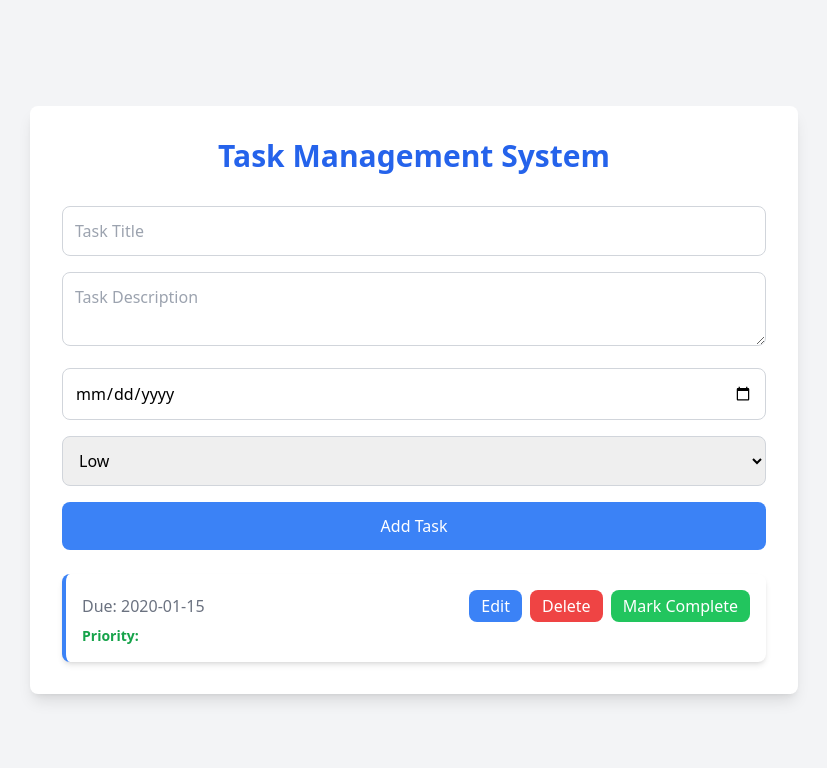
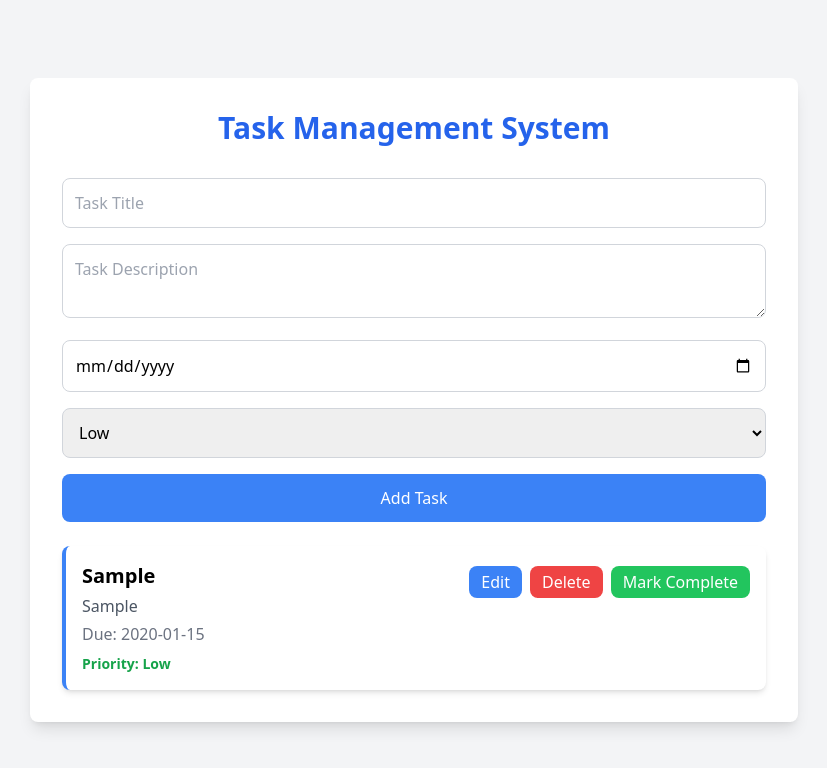
Before and after one commit to nafistanjim/Task-Manager, a React (Create React App) app: page / in a window 1280 px wide. Both pictures are taken after typing "Sample", "Sample", "2020-01-15" into the empty fields and a click on the button "Add Task". Shown: the top 768 px of the page, without its empty margins (226-1053 px from the left). Built offline with nearby package versions, Linux system fonts and the light colour scheme; the HTML template or start-up script is replaced by a standard one.

Commit message:
Basic Requirements Done
Finished all basic tasks.

```diff
--- a/src/App.js
+++ b/src/App.js
@@ -26,15 +26,20 @@ const App = () => {
     setTasks(tasks.map((task) => (task.id === updatedTask.id ? updatedTask : task)));
     setEditingTask(null);
   };
-  // editExistingTask
+
+  const deleteTask = (taskId) => {
+    setTasks(tasks.filter((task) => task.id !== taskId));
+  };
+
+  const markComplete = (taskId) => {
+    setTasks(
+      tasks.map((task) => (task.id === taskId ? { ...task, completed: true } : task))
+    );
+  };
+
   const editExistingTask = (task) => {
     setEditingTask(task);
   };
-  // deleteTask
-  const deleteTask = (taskId) => {
-    setTasks(tasks.filter((task) => task.id !== taskId));
-  };
-  //markComplete
 
   return (
     <div className="min-h-screen flex items-center justify-center bg-gray-100">
@@ -47,6 +52,7 @@ const App = () => {
           tasks={tasks}
           editTask={editExistingTask}
           deleteTask={deleteTask}
+          markComplete={markComplete}
         />
       </div>
     </div>
--- a/src/TaskForm.js
+++ b/src/TaskForm.js
@@ -7,7 +7,7 @@ const TaskForm = ({ addTask, editTask, editingTask }) => {
 
   const handleChange = (e) => {
     const { name, value } = e.target;
-    setTask({ task, [name]: value });
+    setTask({ ...task, [name]: value });
   };
 
   const handleSubmit = (e) => {
--- a/src/TaskList.js
+++ b/src/TaskList.js
@@ -25,19 +25,20 @@ const TaskList = ({ tasks, editTask, deleteTask, markComplete }) => {
           <div className="space-x-2">
             <button
               onClick={() => editTask(task)}
-              className="px-3 py-1 bg-blue-500 text-white rounded-lg hover:bg-blue-600"
+              className="ml-2 mt-1 px-3 py-1 bg-blue-500 text-white rounded-lg hover:bg-blue-600"
             >
               Edit
             </button>
             <button
               onClick={() => deleteTask(task.id)}
-              className="px-3 py-1 bg-red-500 text-white rounded-lg hover:bg-red-600"
+              className="mt-1 px-3 py-1 bg-red-500 text-white rounded-lg hover:bg-red-600"
             >
               Delete
             </button>
             {!task.completed && (
               <button
-                className="px-3 py-1 bg-green-500 text-white rounded-lg hover:bg-green-600"
+                onClick={() => markComplete(task.id)}
+                className="mt-1 px-3 py-1 bg-green-500 text-white rounded-lg hover:bg-green-600"
               >
                 Mark Complete
               </button>
```
